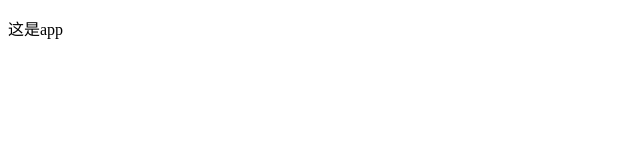
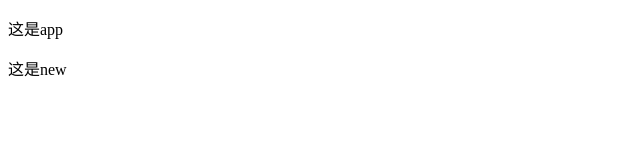
Before and after one commit to 15690775578/Apps, a plain HTML site: page index.html in a window 1280 px wide. Shown: the full height of the page, 0-640 px from the left. Drawn offline with Linux system fonts and the light colour scheme.

Commit message:
fix:这是new第一次修改

```diff
--- a/index.html
+++ b/index.html
@@ -7,5 +7,6 @@
 </head>
 <body>
     <p>这是app</p>
+    <span>这是new</span>
 </body>
 </html>
```
